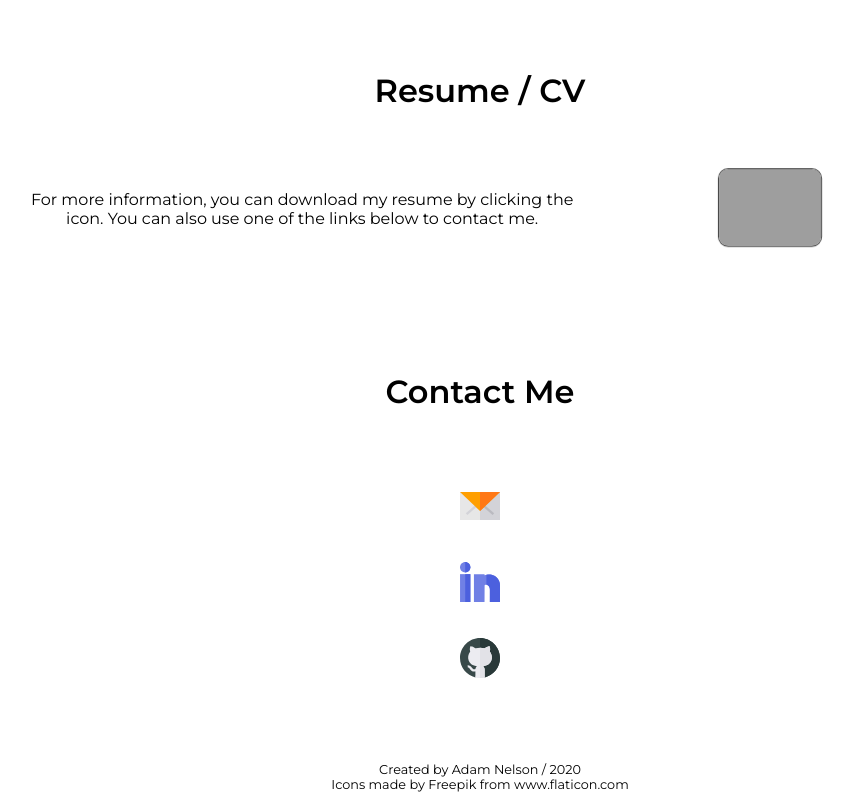
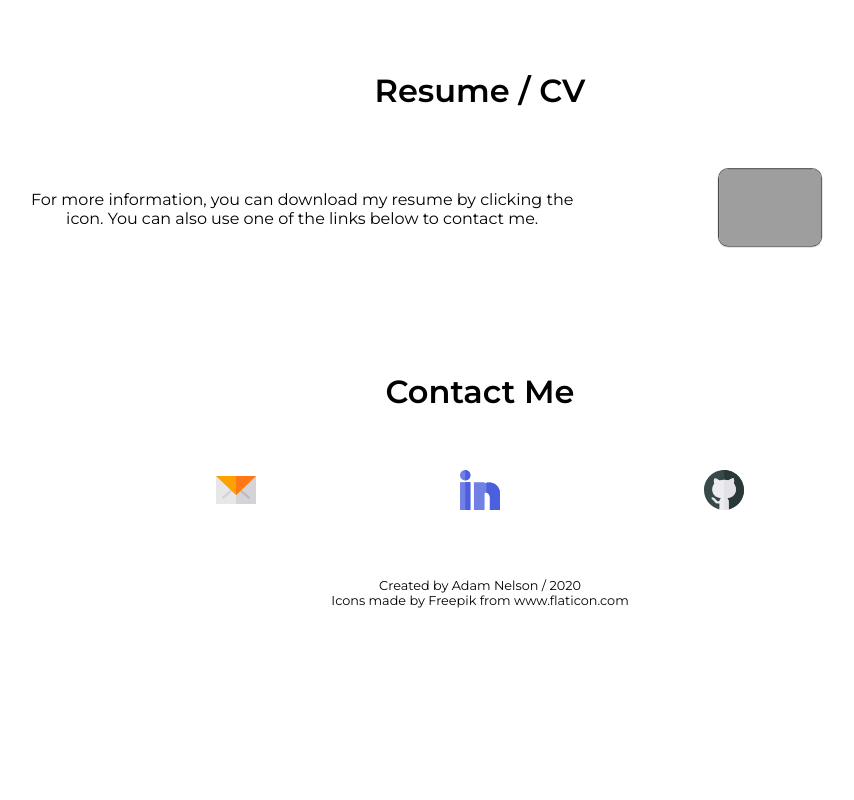
Before and after one commit to nelsonuwp/nelsonuwp.github.io, a plain HTML site: page index.html in a window 1280 px wide. Shown: the part 2444-3244 px from the top of the page, without its empty margins (160-1014 px from the left). After the commit the page ends 3060 px from the top, so only its background shows below. Drawn offline with Linux system fonts and the light colour scheme; grey boxes are pictures that could not be loaded.

Commit message:
semantic

```diff
--- a/resources/css/index.css
+++ b/resources/css/index.css
@@ -202,12 +202,10 @@ a {
 
 .contact {
 	justify-content: space-evenly;
-	flex-direction: column;
 }
 
 .img-contact {
 	width: var(--img-contact);
-	padding: 1rem;
 	transition: all 0.2s ease-in-out;
 }
 
```
